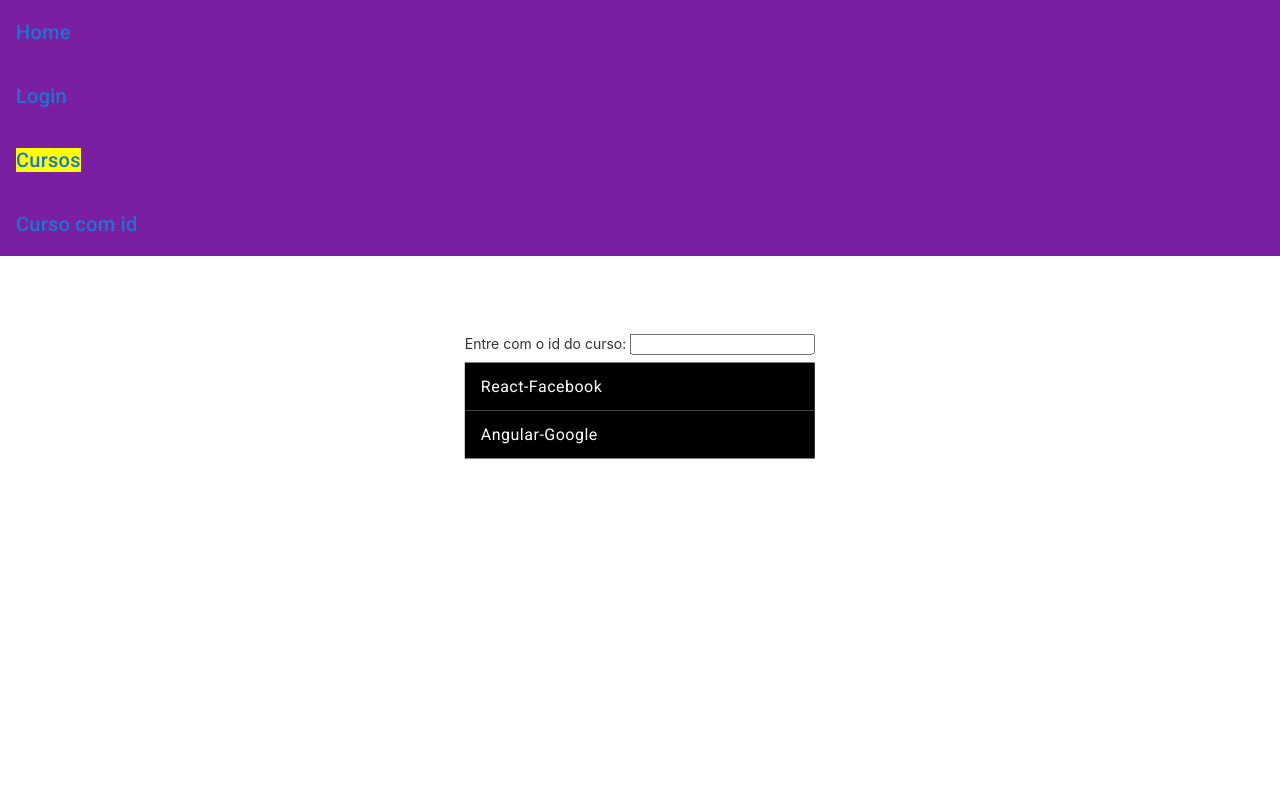
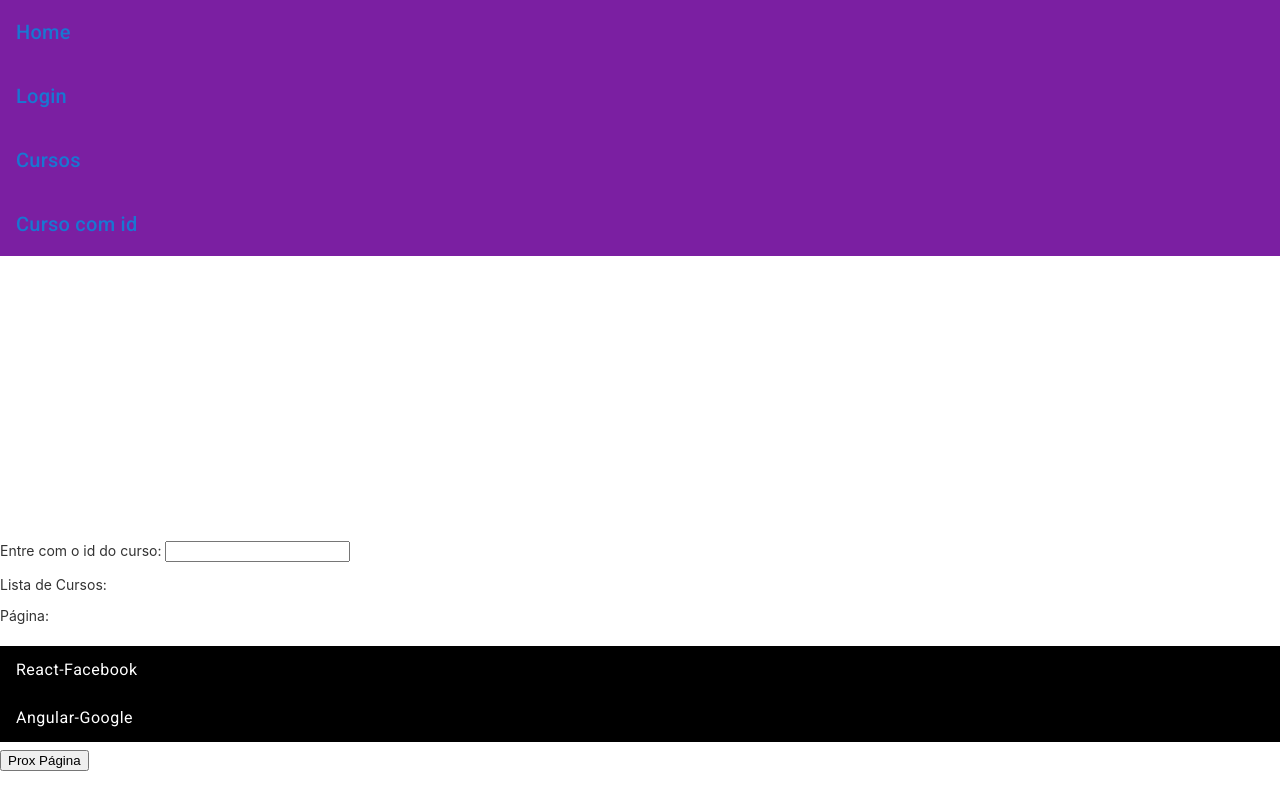
Before and after one commit to apazze/angular-spike, an Angular app in the folder rotas/: page /cursos in a window 1280 px wide. Built offline with nearby package versions, Linux system fonts and the light colour scheme.

Commit message:
Uso de query params

```diff
--- a/rotas/src/app/app.component.css
+++ b/rotas/src/app/app.component.css
@@ -1,5 +1,5 @@
 .center-align {
-  position: absolute;
+  position: relative;
   top: 50%;
   left: 50%;
   transform: translate(-50%, -50%);
--- a/rotas/src/app/app.component.html
+++ b/rotas/src/app/app.component.html
@@ -497,7 +497,7 @@
   </mat-toolbar-row>
 
   <mat-toolbar-row>
-    <span><a routerLink="cursos" routerLinkActive="active">Cursos</a></span>
+    <span><a routerLink="cursos" routerLinkActive="active" [queryParams]="{pagina:1}">Cursos</a></span> <!-- Pagina 1 sendo chumbado so por exemplo, mas deve ser por variavel-->
   </mat-toolbar-row>
 
   <mat-toolbar-row>
--- a/rotas/src/app/cursos/cursos.component.html
+++ b/rotas/src/app/cursos/cursos.component.html
@@ -1,5 +1,11 @@
+<p>Lista de Cursos:</p>
+
+<p>Página: {{ pagina }}</p>
+
 <mat-list>
   <mat-list-item style="background-color: black" *ngFor="let curso of cursos" [routerLink]="['/curso', curso.id]">
     {{ curso.nome }}
   </mat-list-item>
 </mat-list>
+
+<button (click)="proximaPagina()">Prox Página</button>
--- a/rotas/src/app/cursos/cursos.component.ts
+++ b/rotas/src/app/cursos/cursos.component.ts
@@ -1,19 +1,41 @@
-import { Component, OnInit } from '@angular/core';
+import { Component, OnDestroy, OnInit } from '@angular/core';
+import { ActivatedRoute, Router } from '@angular/router';
+
 import { CursosService } from './cursos.service';
+import { Subscription } from 'rxjs';
 
 @Component({
   selector: 'app-cursos',
   templateUrl: './cursos.component.html',
   styleUrls: ['./cursos.component.css']
 })
-export class CursosComponent implements OnInit {
+export class CursosComponent implements OnInit, OnDestroy {
 
   cursos!: any[];
+  pagina!: number;
+  inscricao!: Subscription;
 
-  constructor(private cursosService: CursosService) {}
+  constructor(
+    private cursosService: CursosService,
+    private route: ActivatedRoute,
+    private router: Router
+    ) {}
 
   ngOnInit() {
     this.cursos = this.cursosService.getCursos();
+
+    this.inscricao = this.route.queryParams.subscribe((queryParam: any) => {
+      this.pagina = queryParam['pagina'];
+    });
+  }
+
+  ngOnDestroy() {
+    this.inscricao.unsubscribe();
+  }
+
+  proximaPagina() {
+    // this.pagina++;
+    this.router.navigate(['cursos'], {queryParams: {'pagina': ++this.pagina}}); // incrementa primeiro, dps passa por parametro
   }
 
 }
```
